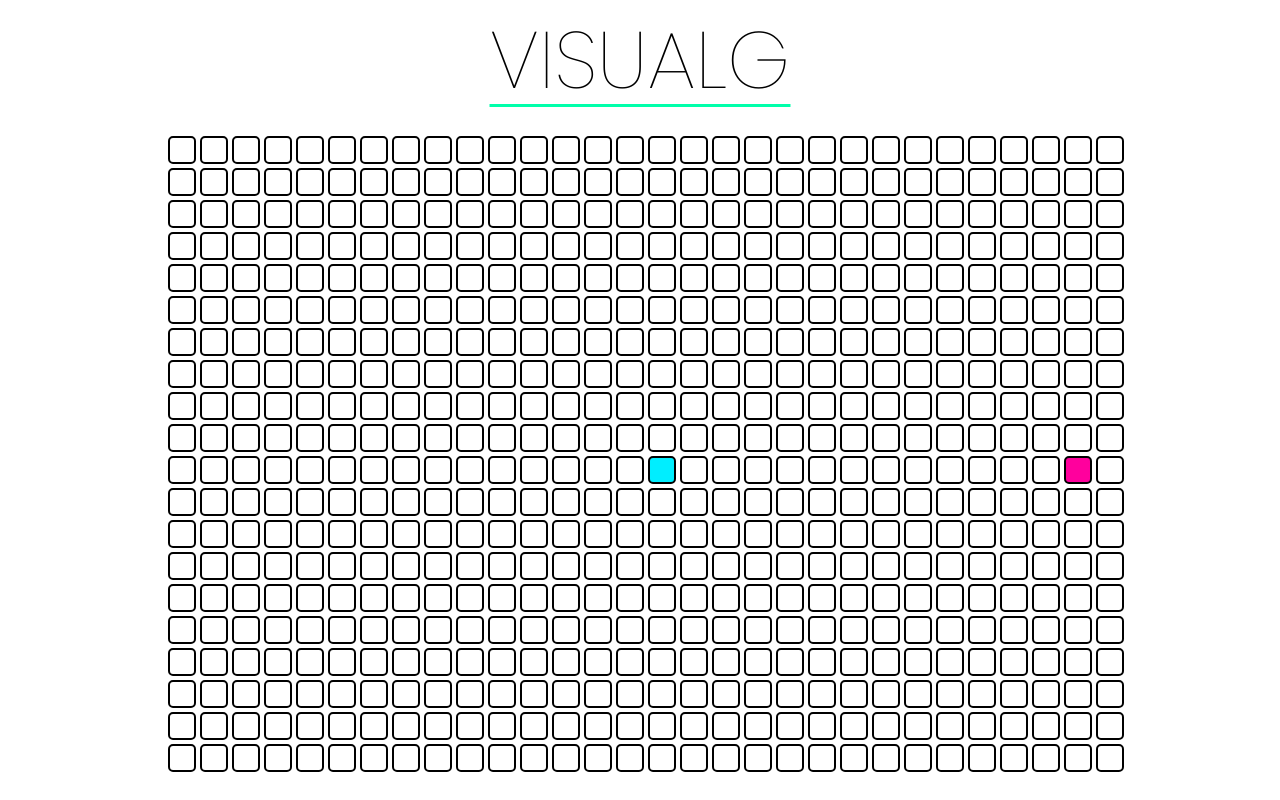
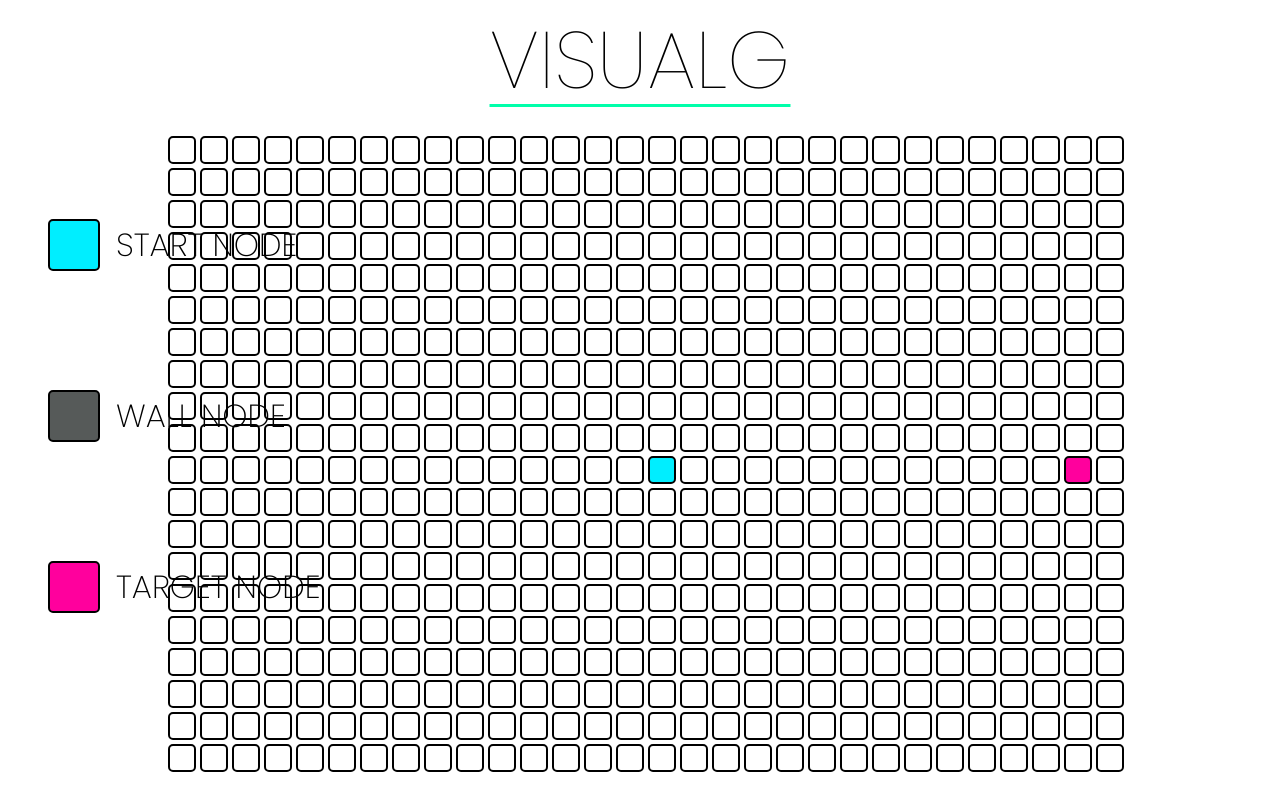
Before and after one commit to ArsalaanAli/conceptualg, a React (Create React App) app: page / in a window 1280 px wide. Shown: the top 800 px of the page. Built offline with nearby package versions, Linux system fonts and the light colour scheme.

Commit message:
added ui explaing node state options

```diff
--- a/src/App.css
+++ b/src/App.css
@@ -42,7 +42,7 @@
   display: block;
   font-family: "Poppins", sans-serif;
   font-weight: 200;
-  font-size: 1.5em;
+  font-size: 1.1em;
   border: 2px solid black;
   border-radius: 8px;
   background-color: transparent;
@@ -51,3 +51,47 @@
 .clear-button:hover {
   background-color: var(--active);
 }
+
+.optionWrapper {
+  position: absolute;
+}
+.optionSpan {
+  display: block;
+  margin: 5em 3em;
+}
+.optionText {
+  display: inline-block;
+  vertical-align: middle;
+  margin-left: 0.5em;
+  height: 100%;
+  font-family: "Poppins", sans-serif;
+  font-weight: 200;
+}
+
+.startOption {
+  display: inline-block;
+  width: 3em;
+  height: 3em;
+  border: 2px solid;
+  border-radius: 5px;
+  background-color: var(--start);
+  vertical-align: middle;
+}
+.wallOption {
+  display: inline-block;
+  width: 3em;
+  height: 3em;
+  border: 2px solid;
+  border-radius: 5px;
+  background-color: var(--wall);
+  vertical-align: middle;
+}
+.targetOption {
+  display: inline-block;
+  width: 3em;
+  height: 3em;
+  border: 2px solid;
+  border-radius: 5px;
+  background-color: var(--goal);
+  vertical-align: middle;
+}
--- a/src/App.js
+++ b/src/App.js
@@ -152,6 +152,24 @@ function App() {
     <div>
       <h1 className="title">VISUALG</h1>
 
+      {/* CHOOSE DRAWING OPTION */}
+      <div className="optionWrapper">
+        <span className="optionSpan">
+          <div className="startOption"></div>
+          <h1 className="optionText">START NODE</h1>
+        </span>
+
+        <span className="optionSpan">
+          <div className="wallOption"></div>
+          <h1 className="optionText">WALL NODE</h1>
+        </span>
+
+        <span className="optionSpan">
+          <div className="targetOption"></div>
+          <h1 className="optionText">TARGET NODE</h1>
+        </span>
+      </div>
+
       {/* GRID */}
       <div
         className="grid"
```
